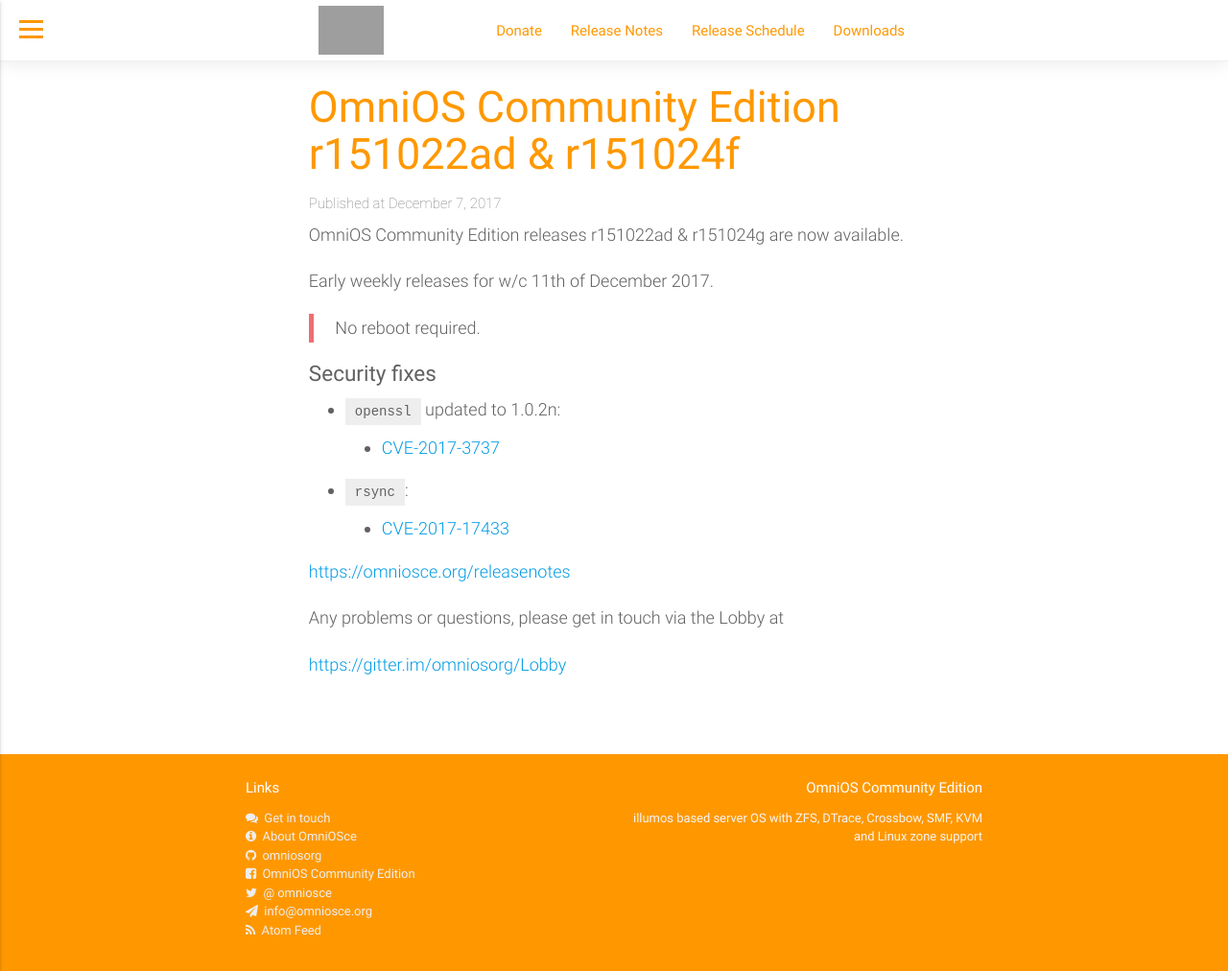
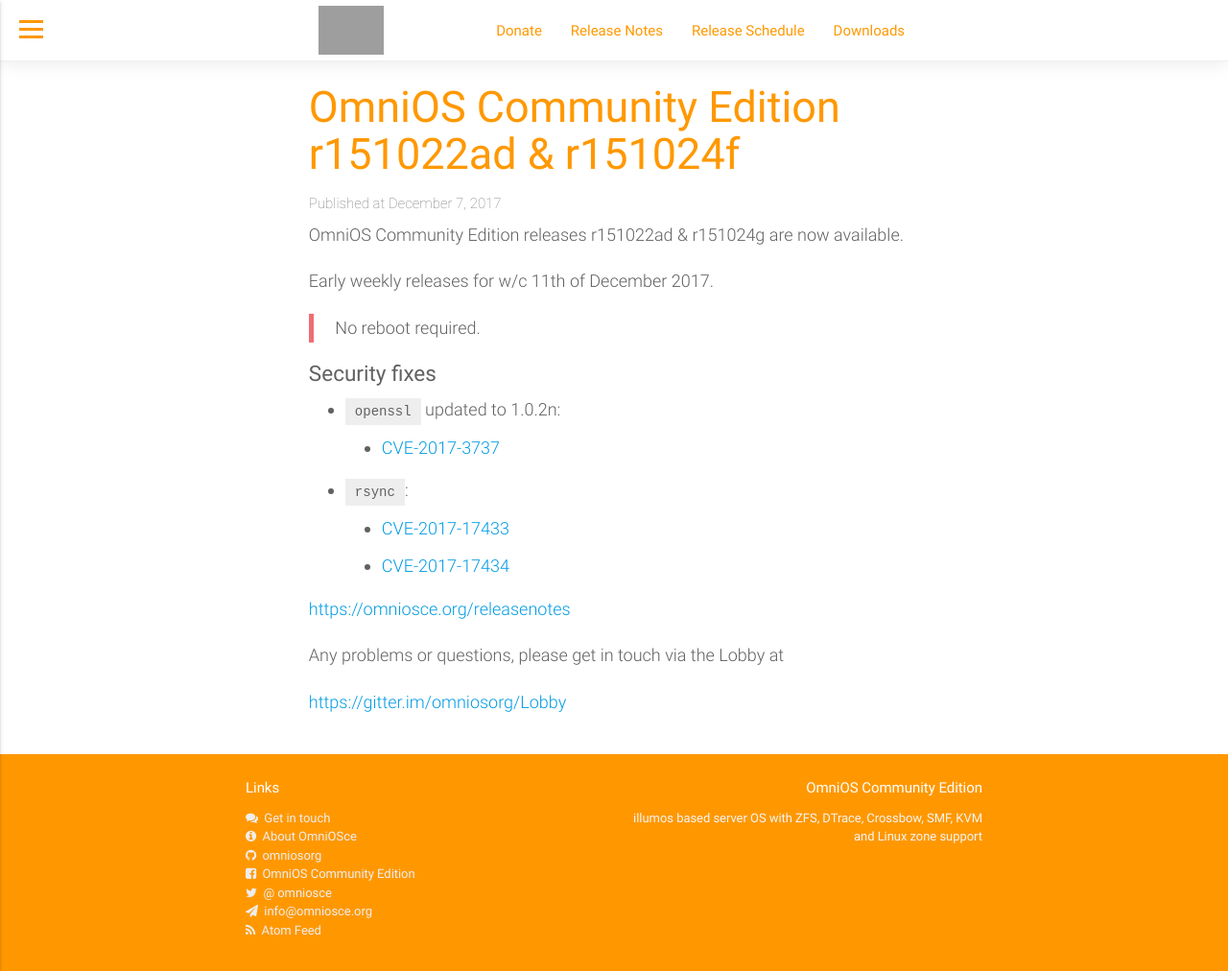
Before and after one commit to omniosorg/omniosorg.github.io, a Jekyll site: the page built from _posts/2017-12-07-releases-022ad-024f.md, in a window 1280 px wide and 1012 px high. Shown: the whole window at 96% size. Built offline with Jekyll 4.4.1, drawn with Linux system fonts in a browser that asks for light colours; grey boxes are pictures that could not be loaded.

Commit message:
add CVE-2017-17434 to release notes

```diff
--- a/_posts/2017-12-07-releases-022ad-024f.md
+++ b/_posts/2017-12-07-releases-022ad-024f.md
@@ -15,6 +15,7 @@
 
 * `rsync`:
   * [CVE-2017-17433](http://www.security-database.com/detail.php?alert=CVE-2017-17433)
+  * [CVE-2017-17434](http://www.security-database.com/detail.php?alert=CVE-2017-17434)
 
 [https://omniosce.org/releasenotes](/releasenotes.html)
 
```
